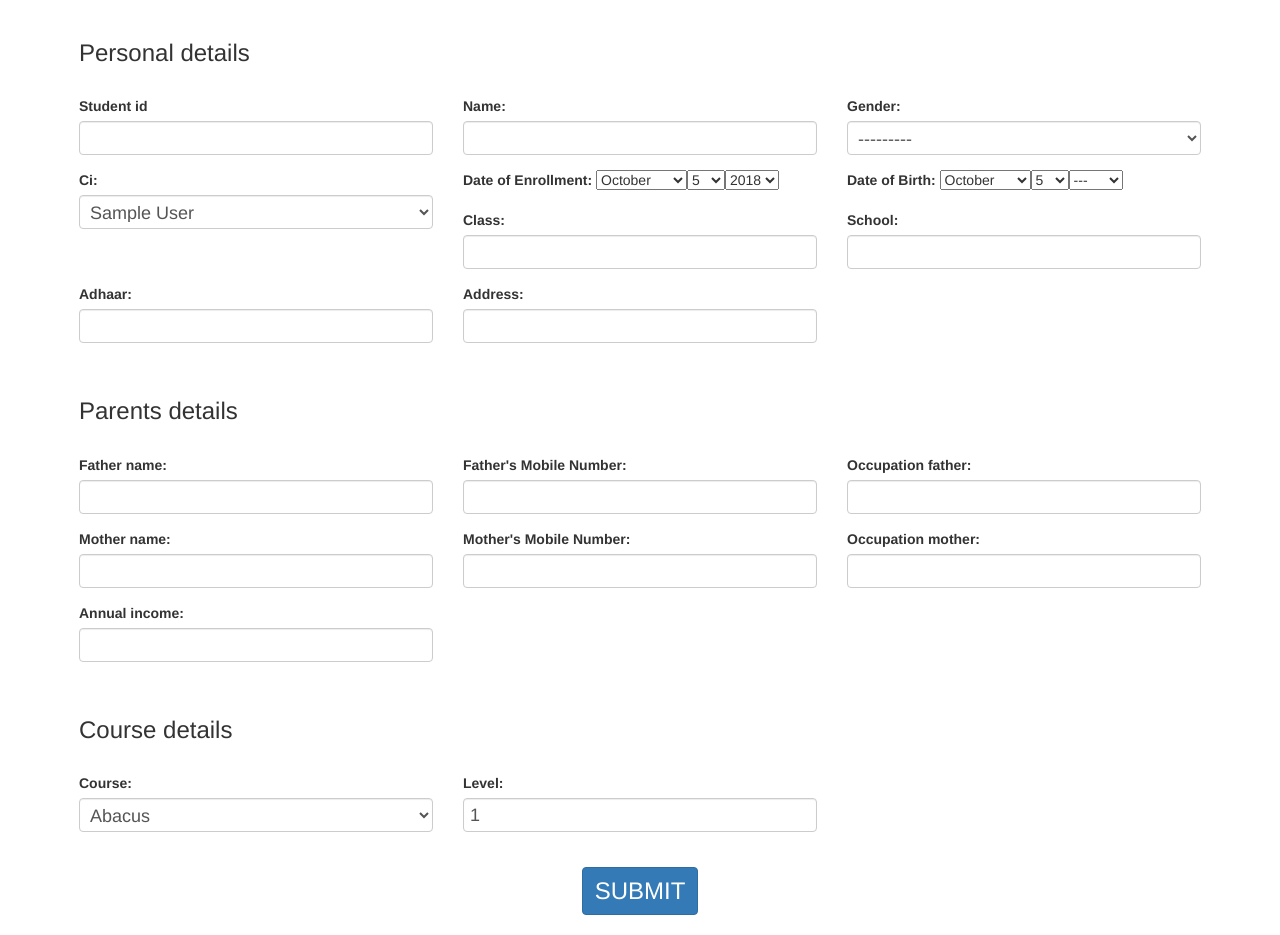
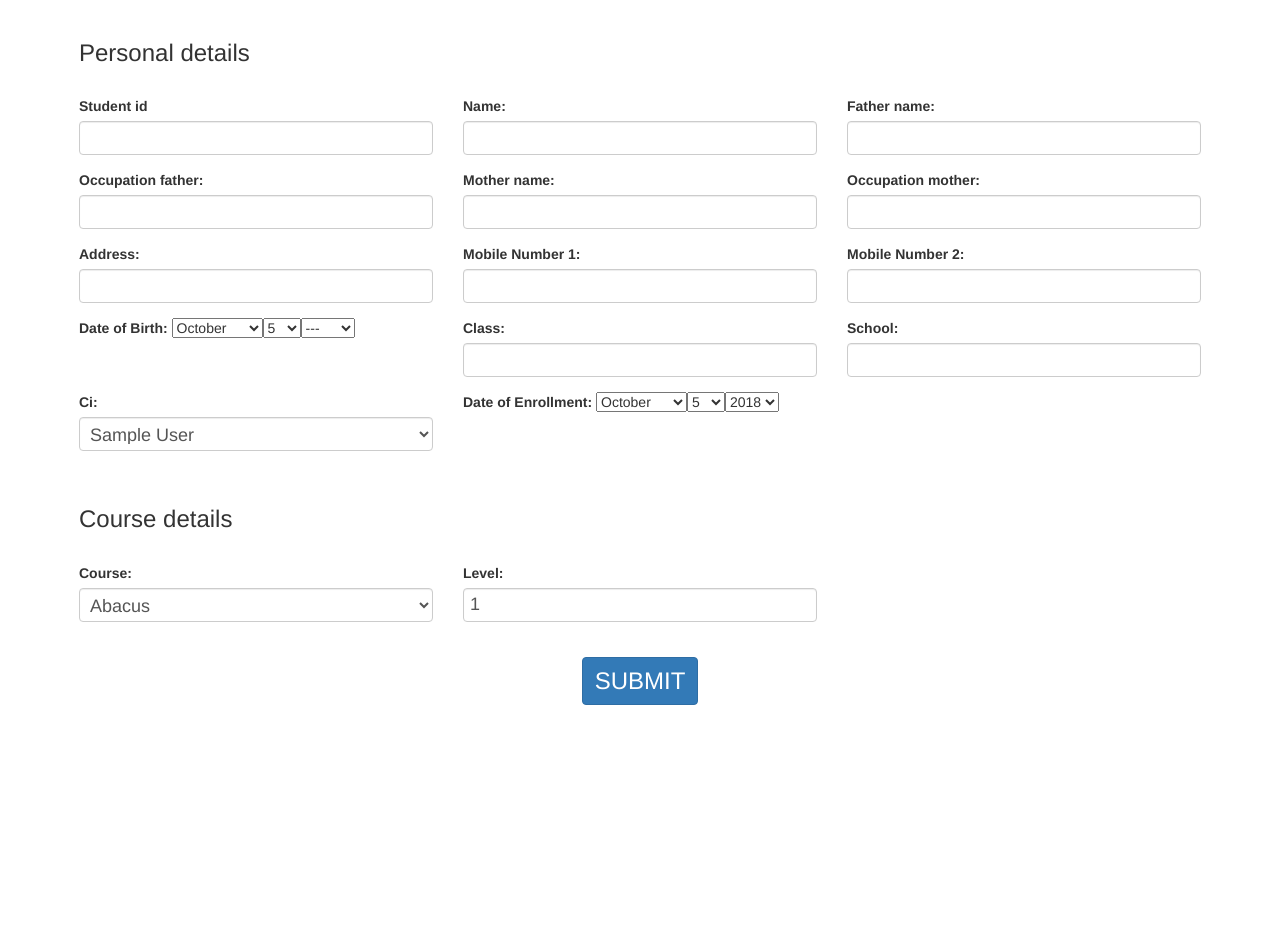
Before and after one commit to study-abacus/admin-site, a Django app: page /form/add_student/ in a window 1280 px wide. Shown: the part 62-997 px from the top of the page. After the commit the page ends 767 px from the top, so only its background shows below. Run offline with Django 3.2, Linux system fonts and the light colour scheme; the visitor is signed in with stand-in values (Sample User, id 1); data comes from the database, SQL or seed files in the repository; some libraries are stand-ins or nearby versions.

Commit message:
student add form updated with reorder

```diff
--- a/form/forms.py
+++ b/form/forms.py
@@ -16,15 +16,15 @@ class StudentUpdateForm(forms.ModelForm):
 		fields = '__all__'
 		exclude = ('student_id',)
 		labels = {
-			'mobile_f' : 'Father\'s Mobile Number',
+			'mobile_f' : 'Mobile Number 1',
 			'doe' : 'Date of Enrollment',
 			'dob' : 'Date of Birth',
 			'clas' : 'Class',
-			'mobile_m' : 'Mother\'s Mobile Number',
+			'mobile_m' : 'Mobile Number 2',
 		}
 		widgets = {
 			'doe' : forms.SelectDateWidget(years=[y for y in range(2016,2020)]),
-			'dob' : forms.SelectDateWidget(years=[y for y in range(1990,2018)])
+			'dob' : forms.SelectDateWidget(years=[y for y in range(2000,2018)])
 		}
 
 	def __init__(self, *args, **kwargs):
@@ -34,12 +34,17 @@ class StudentUpdateForm(forms.ModelForm):
 			self.fields['ci'].choices = [(user.pk, user.get_full_name()) for user in users]
 
 	def get_personal_fields(self):
-		personal = ("student_id", "name", "gender", "ci", "doe", "dob", "clas", "school", "adhaar", "address")
-		return [ field for field in self if field.name in personal ]
+		personal = ("student_id", "name", "father_name", "occupation_father", "mother_name", "occupation_mother", "address", "mobile_f", "mobile_m", "dob", "clas", "school", "ci", "doe", )
 
-	def get_parent_fields(self):
-		parent =  ("father_name", "occupation_father", "mobile_f", "mother_name", "mobile_m", "occupation_mother", "annual_income")
-		return [ field for field in self if field.name in parent ]
+		fields = []
+		for p in personal:
+			for field in self:
+				if field.name == p:
+					fields.append(field)
+
+		return fields
+
+		# return [ field for field in self if field.name in personal ]
 
 	def get_course_fields(self):
 		course =  ("course", "level")
--- a/form/template/form/student_add_form.html
+++ b/form/template/form/student_add_form.html
@@ -104,25 +104,6 @@
 
 				<div class="row" style="margin-top: 20px">
 					<div class="col-xs-12">
-						<h3>Parents details</h3>
-					</div>
-				</div>
-
-				<div class="row" style="margin-top: 20px;">
-					{% for f in form.get_parent_fields %}
-
-							<div class="col-lg-4 col-md-4 col-sm-12 col-xs-12">
-								  <div class="form-group">
-								    <label for="{{ f.id_for_label }}">{{ f.label }}:</label>
-								    {{ f|addcss:"form-control" }}
-								  </div>
-							</div>
-
-					{% endfor %}
-				</div>
-
-				<div class="row" style="margin-top: 20px">
-					<div class="col-xs-12">
 						<h3>Course details</h3>
 					</div>
 				</div>
```
Also changed, not shown: form/template/form/student_edit.html (+0 -19 lines).
